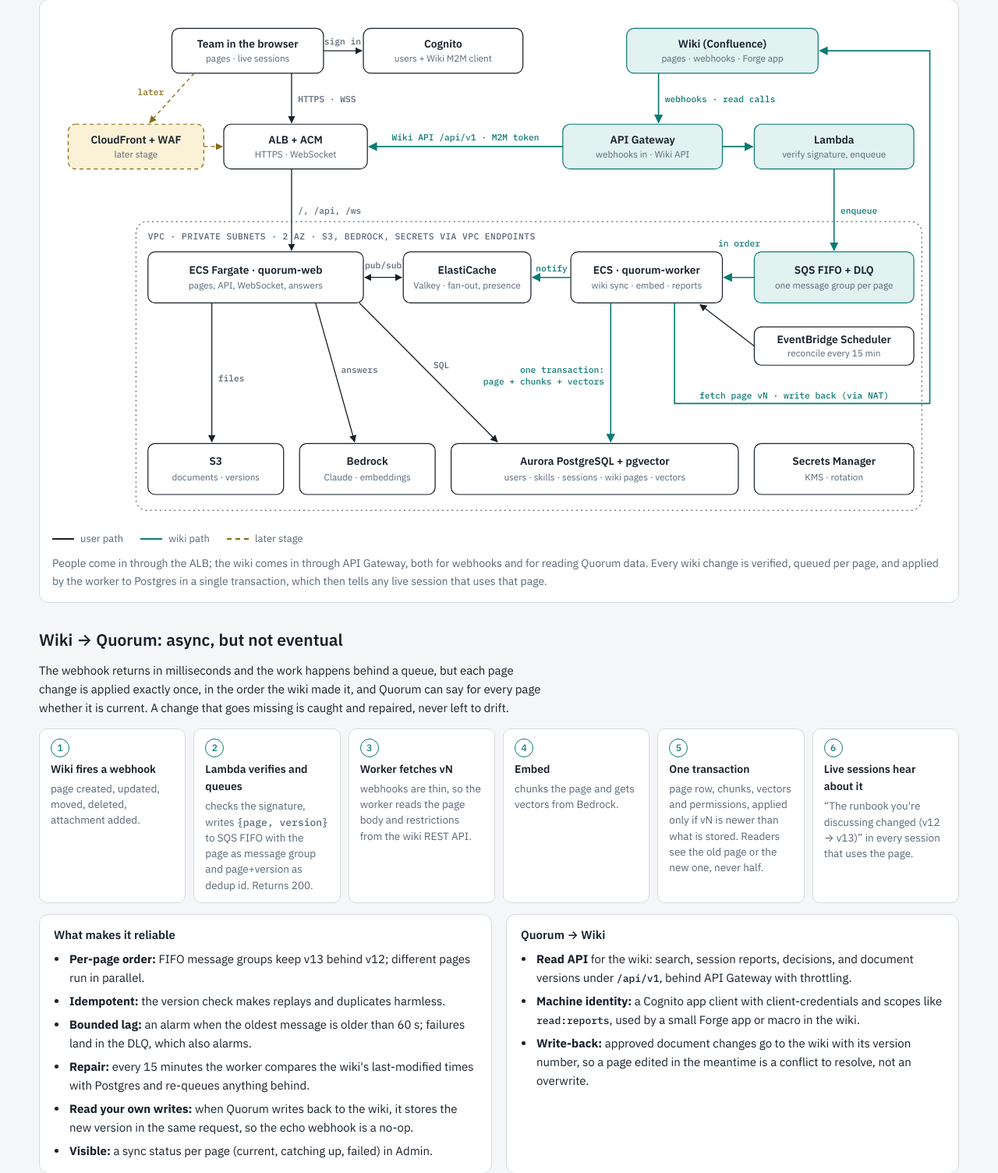
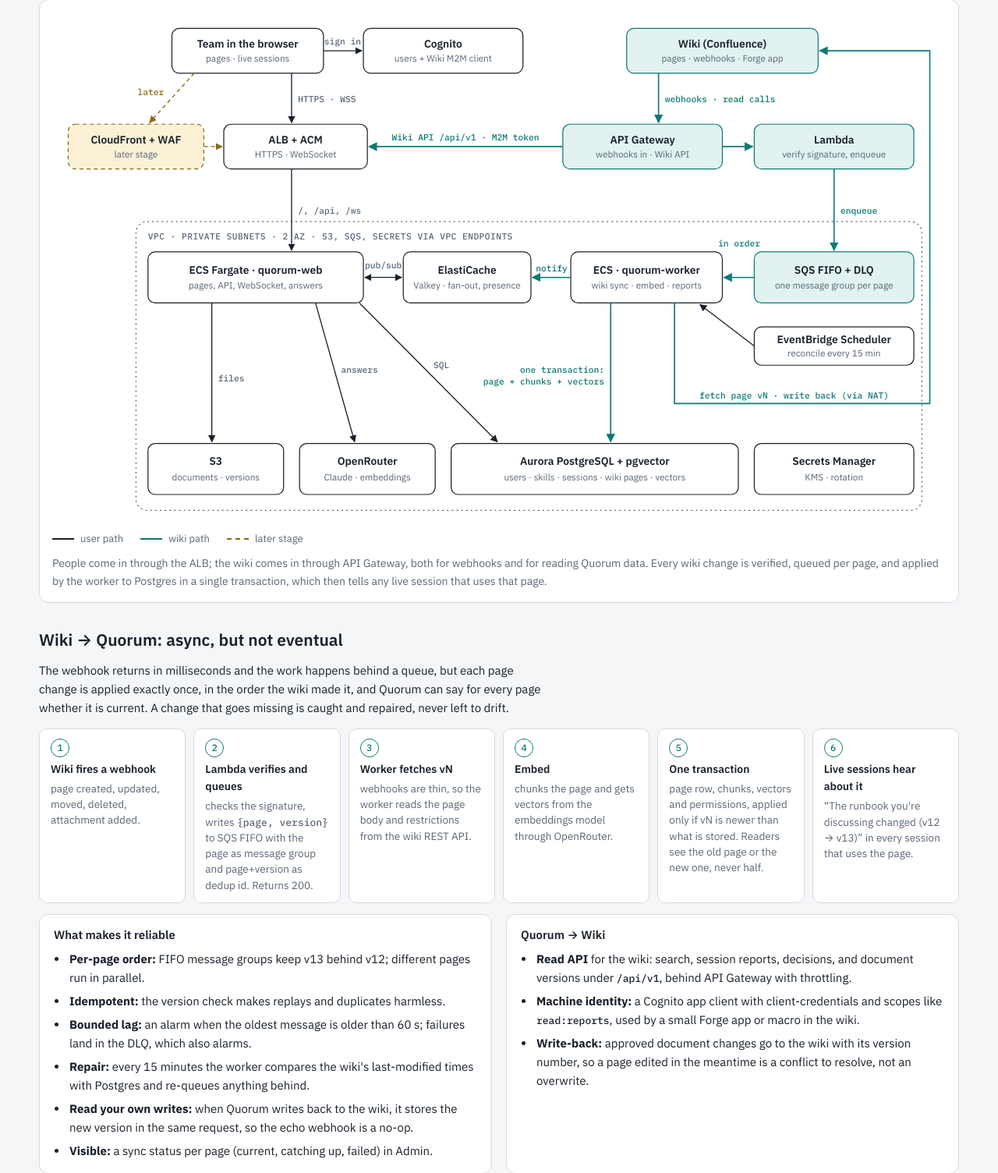
Before and after one commit to liormilliger/mywebsite-app, a Flask app: page /static/files/quorum-architecture.html in a window 1280 px wide. Shown: the part 248-1752 px from the top of the page at 78% size. Run offline with Flask 3, Linux system fonts and the light colour scheme; some libraries are stand-ins or nearby versions.

Commit message:
New CV and a couple of fine tunings

```diff
--- a/app/agent.py
+++ b/app/agent.py
@@ -209,7 +209,7 @@ INTENTS = {
                    {"requirement": "GitOps & CI/CD", "evidence": "ArgoCD and FluxCD; Jenkins, GitHub Actions, Bitbucket Pipelines", "fit": "strong"},
                    {"requirement": "IaC on AWS", "evidence": "AWS SAA; Terraform, Terragrunt, CloudFormation/SAM multi-region", "fit": "strong"},
                    {"requirement": "Cost ownership", "evidence": "Terraform + Lambda FinOps at JFrog: 80% cloud waste removed, 30% spend cut", "fit": "good"},
-                   {"requirement": "AI / LLM systems", "evidence": "Quorum; RAG pipelines with AWS Bedrock and Qdrant", "fit": "strong"},
+                   {"requirement": "AI / LLM systems", "evidence": "Quorum; RAG pipelines with Qdrant and n8n", "fit": "strong"},
                    {"requirement": "Ownership & teamwork", "evidence": "End-to-end owner; go-to person for DevOps peers", "fit": "strong"},
                    {"requirement": "Learning speed", "evidence": "New tools in hours; music to CKA and production in ~3 years", "fit": "strong"}]}),
                 ("show_projects", {"ids": ["quorum"]})]),
--- a/app/knowledge/profile.json
+++ b/app/knowledge/profile.json
@@ -63,7 +63,7 @@
       "id": "now",
       "title": "Second Movement: Platform & AI Engineering",
       "tag": "current",
-      "text": "At Polus Tech: owns the full migration of an edge intelligence platform to a 13-microservice K3s cluster, architects AI-Ops ingestion pipelines with RAG and AWS Bedrock, and engineers per-unit provisioning automation with Ansible. In a parallel role, building a full-stack web platform from scratch, owning frontend, backend, Kubernetes infrastructure and authentication end-to-end."
+      "text": "At Polus Tech: owns the full migration of an edge intelligence platform to a 13-microservice K3s cluster, architects AI-Ops ingestion pipelines with RAG (n8n, S3 triggers, Qdrant), and engineers per-unit provisioning automation with Ansible. In a parallel role, building a full-stack web platform from scratch, owning frontend, backend, Kubernetes infrastructure and authentication end-to-end."
     }
   ],
   "stack": [
@@ -104,8 +104,7 @@
       "items": [
         "AWS",
         "Cloud Practitioner",
-        "Solutions Architect",
-        "SysOps Administrator"
+        "Solutions Architect"
       ]
     },
     {
@@ -118,8 +117,7 @@
         "RAG",
         "Embeddings",
         "Ollama",
-        "LangChain",
-        "AWS Bedrock"
+        "LangChain"
       ]
     },
     {
--- a/app/knowledge/skills/ai-systems.md
+++ b/app/knowledge/skills/ai-systems.md
@@ -21,4 +21,4 @@ infrastructure, cost controls and safety around them.
   (streaming, WebSockets, Cognito, MCP connectors, living documents with versioned diffs).
 - **This website's agent:** Claude with tool use rendering UI cards, a daily budget and per-visitor
   limits, API key from Secrets Manager, local-model fallback, full conversation logging.
-- **Also:** AWS Bedrock, LangChain, n8n workflows, Gemini API, embeddings.
+- **Also:** LangChain, n8n workflows, Gemini API, embeddings.
--- a/app/static/files/quorum-architecture.html
+++ b/app/static/files/quorum-architecture.html
@@ -92,7 +92,7 @@ td.poc{color:var(--muted)}
   <h2 id="h-sys">The system</h2>
   <figure>
     <div class="scroll">
-    <svg viewBox="0 0 1120 640" role="img" aria-label="Users reach Quorum through an ALB (CloudFront later); the wiki reaches it through API Gateway. Webhooks are verified by Lambda, queued in SQS FIFO per page, and applied by a worker to Aurora PostgreSQL in one transaction. The web service answers with Bedrock and fans out through ElastiCache.">
+    <svg viewBox="0 0 1120 640" role="img" aria-label="Users reach Quorum through an ALB (CloudFront later); the wiki reaches it through API Gateway. Webhooks are verified by Lambda, queued in SQS FIFO per page, and applied by a worker to Aurora PostgreSQL in one transaction. The web service answers with Claude through OpenRouter and fans out through ElastiCache.">
       <defs>
         <marker id="a" viewBox="0 0 10 10" refX="9" refY="5" markerWidth="7" markerHeight="7" orient="auto-start-reverse"><path class="mk" d="M0,0 L10,5 L0,10 z"/></marker>
         <marker id="aw" viewBox="0 0 10 10" refX="9" refY="5" markerWidth="7" markerHeight="7" orient="auto-start-reverse"><path class="mk wiki" d="M0,0 L10,5 L0,10 z"/></marker>
@@ -101,7 +101,7 @@ td.poc{color:var(--muted)}
 
       <!-- VPC -->
       <rect class="vpc" x="105" y="262" width="985" height="362" rx="14"/>
-      <text class="vpcl" x="120" y="284">VPC · PRIVATE SUBNETS · 2 AZ · S3, BEDROCK, SECRETS VIA VPC ENDPOINTS</text>
+      <text class="vpcl" x="120" y="284">VPC · PRIVATE SUBNETS · 2 AZ · S3, SQS, SECRETS VIA VPC ENDPOINTS</text>
 
       <!-- row 1: who talks to it -->
       <rect class="box" x="150" y="20" width="190" height="56" rx="9"/>
@@ -150,7 +150,7 @@ td.poc{color:var(--muted)}
       <text class="t" x="205" y="567" text-anchor="middle">S3</text>
       <text class="s" x="205" y="586" text-anchor="middle">documents · versions</text>
       <rect class="box store" x="310" y="540" width="170" height="64" rx="9"/>
-      <text class="t" x="395" y="567" text-anchor="middle">Bedrock</text>
+      <text class="t" x="395" y="567" text-anchor="middle">OpenRouter</text>
       <text class="s" x="395" y="586" text-anchor="middle">Claude · embeddings</text>
       <rect class="box store" x="500" y="540" width="360" height="64" rx="9"/>
       <text class="t" x="680" y="567" text-anchor="middle">Aurora PostgreSQL + pgvector</text>
@@ -210,7 +210,7 @@ td.poc{color:var(--muted)}
     <li><b>Wiki fires a webhook</b><span>page created, updated, moved, deleted, attachment added.</span></li>
     <li><b>Lambda verifies and queues</b><span>checks the signature, writes <code>{page, version}</code> to SQS FIFO with the page as message group and page+version as dedup id. Returns 200.</span></li>
     <li><b>Worker fetches vN</b><span>webhooks are thin, so the worker reads the page body and restrictions from the wiki REST API.</span></li>
-    <li><b>Embed</b><span>chunks the page and gets vectors from Bedrock.</span></li>
+    <li><b>Embed</b><span>chunks the page and gets vectors from the embeddings model through OpenRouter.</span></li>
     <li><b>One transaction</b><span>page row, chunks, vectors and permissions, applied only if vN is newer than what is stored. Readers see the old page or the new one, never half.</span></li>
     <li><b>Live sessions hear about it</b><span>“The runbook you're discussing changed (v12 → v13)” in every session that uses the page.</span></li>
   </ol>
@@ -256,7 +256,7 @@ td.poc{color:var(--muted)}
   <table>
     <thead><tr><th>Component</th><th>Job in Quorum</th><th>Replaces in the POC</th></tr></thead>
     <tbody>
-      <tr><td>VPC</td><td>2 AZs, public and private subnets, NAT for outbound calls, VPC endpoints for S3, SQS, Secrets, ECR and Bedrock</td><td class="poc">default VPC</td></tr>
+      <tr><td>VPC</td><td>2 AZs, public and private subnets, NAT for outbound calls, VPC endpoints for S3, SQS, Secrets and ECR; model calls to OpenRouter go out through NAT</td><td class="poc">default VPC</td></tr>
       <tr><td>ALB + ACM + Route 53</td><td>HTTPS and WebSocket entry, a real hostname and certificate</td><td class="poc">EC2 public IP, port 8000</td></tr>
       <tr><td>CloudFront + WAF<span class="tag">later</span></td><td>edge caching of static files, rate limits, IP rules</td><td class="poc">security group allow-list</td></tr>
       <tr><td>Cognito</td><td>the existing pool, plus a machine client and scopes for the wiki</td><td class="poc">same pool</td></tr>
@@ -268,7 +268,7 @@ td.poc{color:var(--muted)}
       <tr><td>Lambda</td><td>webhook signature check and enqueue; also the Cognito password setter you already have</td><td class="poc">none</td></tr>
       <tr><td>SQS FIFO + DLQ</td><td>ordered wiki changes per page; report and document jobs</td><td class="poc">debounce timer in the process</td></tr>
       <tr><td>EventBridge Scheduler</td><td>15-minute reconcile, nightly re-embed and cleanup</td><td class="poc">none</td></tr>
-      <tr><td>Bedrock</td><td>Claude for answers, an embeddings model for retrieval; IAM instead of an API key</td><td class="poc">OpenRouter key (keep as fallback)</td></tr>
+      <tr><td>OpenRouter</td><td>Claude for answers and an embeddings model for retrieval; API key kept in Secrets Manager</td><td class="poc">same OpenRouter key</td></tr>
       <tr><td>Secrets Manager + KMS</td><td>DB credentials with rotation, wiki API token, webhook secret</td><td class="poc">same</td></tr>
       <tr><td>SES</td><td>invitations from your own domain, no 50-a-day limit</td><td class="poc">Cognito default email</td></tr>
       <tr><td>CloudWatch + X-Ray</td><td>logs, queue-age and DLQ alarms, traces, token usage per session</td><td class="poc"><code>docker logs</code></td></tr>
@@ -276,7 +276,6 @@ td.poc{color:var(--muted)}
     </tbody>
   </table>
   </div>
-  <p>Check which Claude and embedding models Bedrock offers in eu-south-1 directly, and which need the EU cross-region inference profile.</p>
 </section>
 
 <section aria-labelledby="h-cfn">
--- a/app/templates/about.html
+++ b/app/templates/about.html
@@ -46,7 +46,7 @@
 
             <section id="second-movement">
                 <h2>Second Movement: Platform & AI Engineering</h2>
-                <p>Today I operate as a Platform Engineer and AI Systems Architect across two active engagements. At Polus Tech, I own the full migration of an edge intelligence platform to a 13-microservice K3s cluster, architect AI-Ops ingestion pipelines with RAG and AWS Bedrock, and engineer per-unit provisioning automation with Ansible. In a parallel role, I am building a full-stack web platform from scratch — owning frontend, backend, Kubernetes infrastructure, and authentication end-to-end.</p>
+                <p>Today I operate as a Platform Engineer and AI Systems Architect across two active engagements. At Polus Tech, I own the full migration of an edge intelligence platform to a 13-microservice K3s cluster, architect AI-Ops ingestion pipelines with RAG (n8n, S3 triggers, Qdrant), and engineer per-unit provisioning automation with Ansible. In a parallel role, I am building a full-stack web platform from scratch — owning frontend, backend, Kubernetes infrastructure, and authentication end-to-end.</p>
                 <p>I am actively open to roles where I can apply this depth across cloud infrastructure, platform engineering, and AI-driven systems — ideally within a team that values technical ownership and building things that matter.</p>
             </section>
         </main>
--- a/app/templates/index.html
+++ b/app/templates/index.html
@@ -443,7 +443,6 @@
       { name: 'AWS',                  img: '/static/images/tech/AWS.svg.png' },
       { name: 'Cloud Practitioner',   img: '/static/images/education/CCP-badge.png' },
       { name: 'Solutions Architect',  img: '/static/images/education/SAA-badge.png' },
-      { name: 'SysOps Administrator', img: '/static/images/tech/sysops-badge.png' },
     ],
     'AI & MLOps': [
       { name: 'n8n',        img: '/static/images/tech/n8n.svg',         invert: true },
```
Also changed, not shown: 1 other file.
